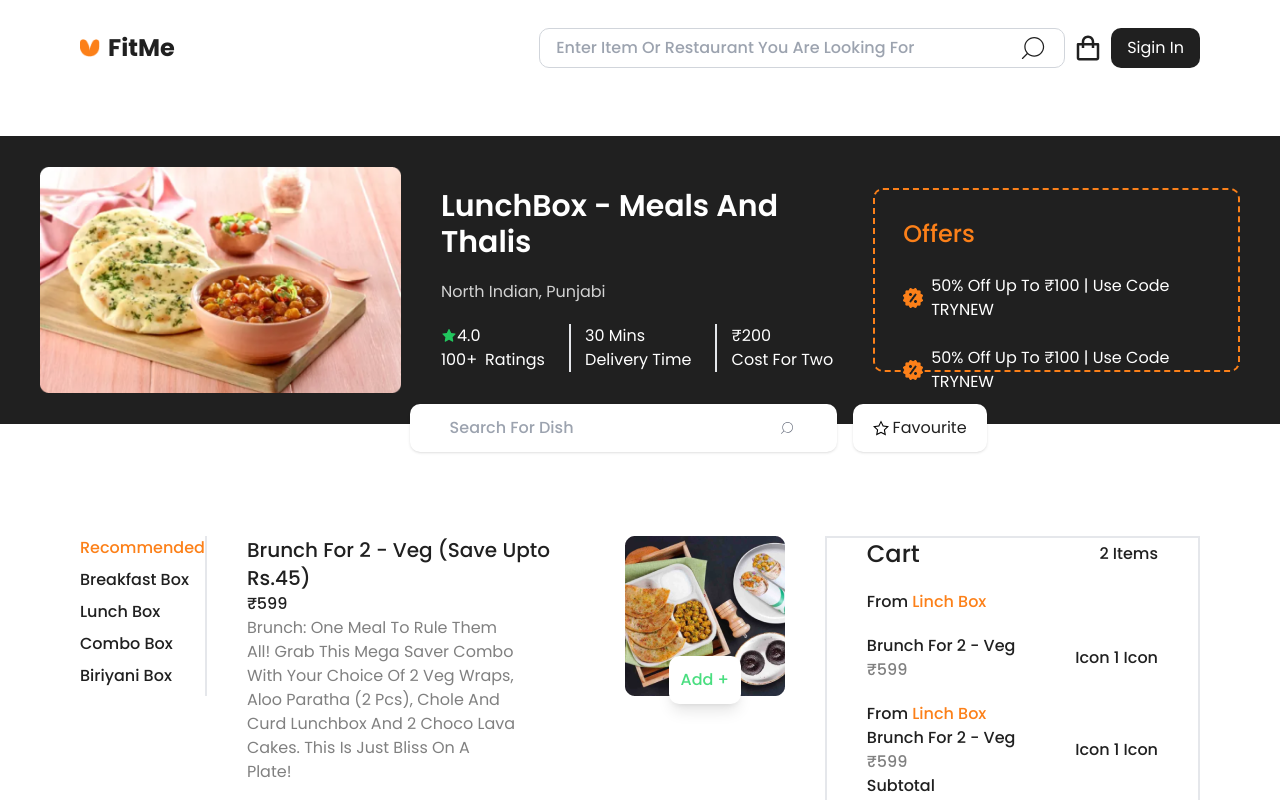
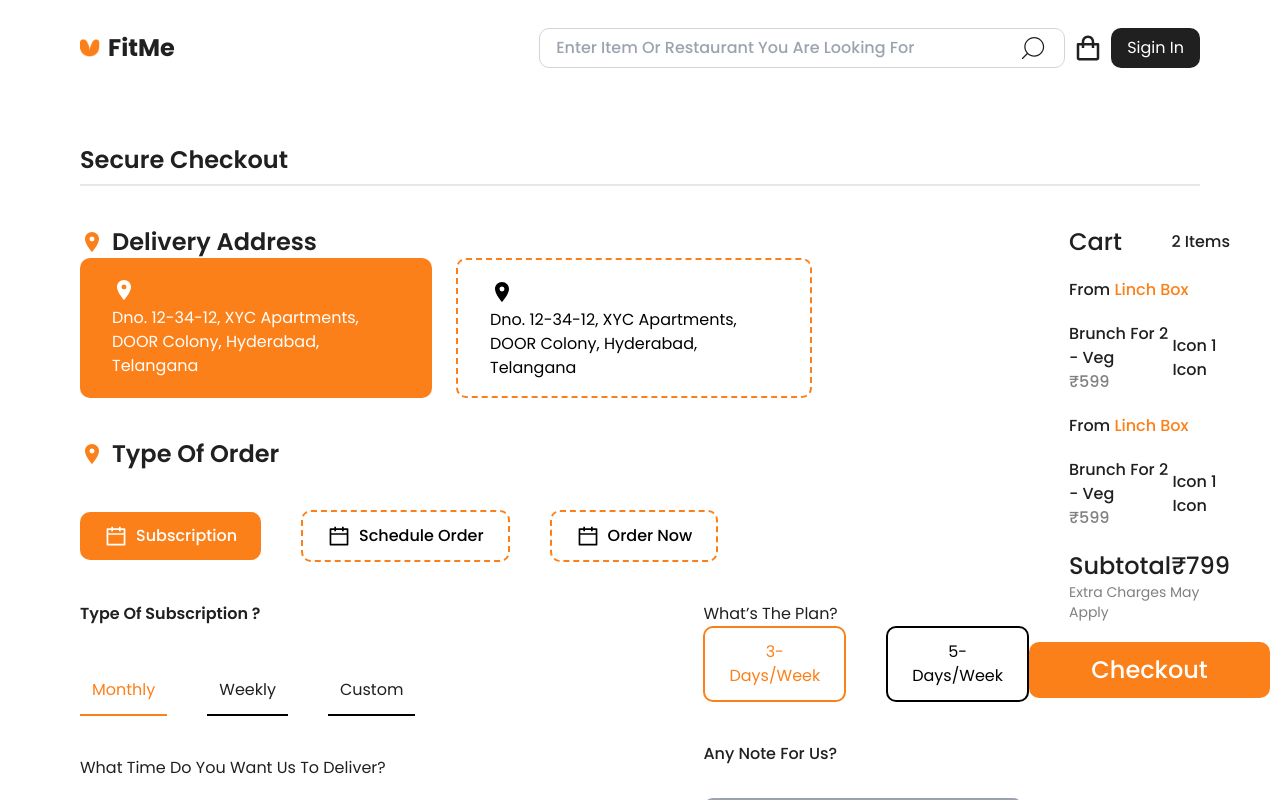
Before and after one commit to Enas-Sello/alexon-fitme, a React (Create React App) app: page /CheckOut in a window 1280 px wide. Shown: the top 800 px of the page. Built offline with nearby package versions, Linux system fonts and the light colour scheme.

Commit message:
checkout

```diff
--- a/src/App.js
+++ b/src/App.js
@@ -4,6 +4,7 @@
 import Home from './container/Home';
 import RestaurantPage from './container/RestaurantPage';
 import Footer from './components/Footer';
+import CheckOut from './container/CheckOut';
 
 function App() {
   return (
@@ -11,6 +12,7 @@
       <Navbar />
       <Routes>
         <Route path="/" element={<Home />} />
+        <Route path="/CheckOut" element={<CheckOut />} />
         <Route path="/:id" element={<RestaurantPage />} />
       </Routes>
       <Footer />
--- a/src/components/Button.jsx
+++ b/src/components/Button.jsx
@@ -1,11 +1,13 @@
 import React from 'react';
 
-const Button = ({ bgColor, color, p, mdpx, text,px,py }) => {
+const Button = ( prop  ) =>
+{
+  console.log(prop)
   return (
     <button
-      className={` bg-${bgColor} rounded-lg text-${color} px-${px} py-${py} capitalize`}
+      className={prop.class}
     >
-      {text}
+    {prop.text}
     </button>
   );
 };
--- a/src/components/Cart.jsx
+++ b/src/components/Cart.jsx
@@ -1,8 +1,9 @@
 import React from 'react';
+import Button from './Button';
 
 const Cart = () => {
   return (
-    <div className="border-2 flex-2 w-full font-medium">
+    <div className=" border-2 rounded-lg md:border-none flex-2 w-full font-medium">
       <div className="flex justify-between px-10 items-center mb-5">
         <h5 className=" text-2xl">cart</h5>
         <p className="text-base">2 items</p>
@@ -19,7 +20,7 @@
           <div>icon 1 icon</div>
         </div>
       </div>
-      <div className="flex flex-col px-10  ">
+      <div className="flex flex-col px-10 gap-5 mb-5">
         <p>
           from <span className=" text-secColor">linch box</span>
         </p>
@@ -30,13 +31,15 @@
           <div>icon 1 icon</div>
         </div>
       </div>
-
-      <div className="px-10">
+      <div className="flex justify-between items-center text-2xl px-10">
         <p>Subtotal</p>
         <p>₹799</p>
       </div>
-      <p className="px-10">Extra charges may apply</p>
-    </div>
+      <p className="text-sm font-normal text-lightGray px-10">Extra charges may apply</p>
+          <Button class={ 'bg-secColor w-full py-3 mt-5 text-white text-2xl rounded-lg'} text={ 'Checkout'} />
+
+          {/* <button className=></button> */}
+      </div>
   );
 };
 
--- a/src/components/Navbar.jsx
+++ b/src/components/Navbar.jsx
@@ -2,7 +2,7 @@
 import logo from '../assets/logo.png';
 import { CiSearch } from 'react-icons/ci';
 import { BiShoppingBag } from 'react-icons/bi';
-
+import Button from './Button'
 import { Link } from 'react-router-dom';
 const Navbar = () => {
   return (
@@ -23,9 +23,15 @@
           <CiSearch className="font-bold text-3xl text-gray-400 rotate-90" />
         </div>
         <BiShoppingBag className="font-bold text-3xl " />
-        <button className=" bg-mainColor rounded-lg text-white md:px-4 px-2 py-2 capitalize">
+        <Button
+          class={
+            ' bg-mainColor rounded-lg text-white md:px-4 px-2 py-2 capitalize'
+          }
+          text={'Sigin in'}
+        />
+        {/* <button className=>
           sigin in
-        </button>
+        </button> */}
       </div>
     </div>
   );
--- /dev/null
+++ b/src/container/CheckOut.jsx
@@ -0,0 +1,112 @@
+import React from 'react';
+import Cart from '../components/Cart';
+import { MdPlace } from 'react-icons/md';
+import { AiOutlineCalendar } from 'react-icons/ai';
+import Button from '../components/Button';
+const CheckOut = () => {
+  return (
+    <div className="w-full h-screen section__padding ">
+      <h2 className="font-semibold text-2xl w-full border-b-2 pb-2 mb-10">
+        Secure Checkout
+      </h2>
+      <div className="w-full h-full flex flex-col md:flex-row justify-between ">
+        <div className="flex-1 mb-2">
+          {/* adress */}
+          <div className="flex flex-col">
+            <div className=" font-semibold text-2xl flex items-center gap-2">
+              <MdPlace className="fill-secColor w-6 h-8" />
+              <h3>Delivery address</h3>
+            </div>
+            <div className="flex flex-col md:flex-row gap-6">
+              <div className="flex flex-col bg-secColor py-4 px-8 rounded-lg">
+                <MdPlace className="fill-white w-6 h-8" />
+                <p className="text-white w-72">
+                  Dno. 12-34-12, XYC Apartments, DOOR Colony, Hyderabad,
+                  Telangana
+                </p>
+              </div>
+              <div className="flex flex-col border-2 border-dashed border-secColor py-4 px-8 rounded-lg">
+                <MdPlace className="fill-black w-6 h-8" />
+                <p className="text-black w-72">
+                  Dno. 12-34-12, XYC Apartments, DOOR Colony, Hyderabad,
+                  Telangana
+                </p>
+              </div>
+            </div>
+          </div>
+          {/* order */}
+          <div className="mt-10">
+            <div className=" font-semibold text-2xl flex items-center gap-2 mb-10">
+              <MdPlace className="fill-secColor w-6 h-8" />
+              <h3>Type of Order</h3>
+            </div>
+            <div className="flex items-center gap-10">
+              <div className="flex items-center bg-secColor py-3 px-6 rounded-lg gap-2">
+                <AiOutlineCalendar className="fill-white w-6 h-6" />
+                <p className="text-white font-medium ">Subscription</p>
+              </div>
+              <div className="flex items-center  border-2 border-dashed border-secColor py-3 px-6 rounded-lg gap-2">
+                <AiOutlineCalendar className="fill-black w-6 h-6" />
+                <p className="text-black font-medium ">Schedule Order</p>
+              </div>
+              <div className="flex items-center  border-2 border-dashed border-secColor py-3 px-6 rounded-lg gap-2">
+                <AiOutlineCalendar className="fill-black w-6 h-6" />
+                <p className="text-black font-medium ">Order Now</p>
+              </div>
+            </div>
+          </div>
+          {/* subscription */}
+          <div className="mt-10 flex gap-72">
+            <div>
+              {' '}
+              <div className=" font-semibold text-base mb-10">
+                <h3>Type of subscription ?</h3>
+              </div>
+              <div className="flex gap-10 ">
+                <h5 className="border-b-2 p-3 border-secColor text-secColor">
+                  Monthly
+                </h5>
+                <h5 className="border-b-2 p-3 border-black">Weekly</h5>
+                <h5 className="border-b-2 p-3 border-black">Custom</h5>
+              </div>
+              {/* deliver */}
+              <div className="mt-10">
+                <h5>What time do you want us to deliver?</h5>
+              </div>
+            </div>
+            <div>
+              {/* plan */}
+              <div className="flex flex-col">
+                <h5>What’s the plan?</h5>
+                <div className="flex gap-10">
+                  <Button
+                    class={
+                      'text-secColor py-3 px-6 rounded-lg border-2 border-secColor'
+                    }
+                    text={'3-Days/Week'}
+                  />
+                  <Button
+                    class={
+                      'text-black py-3 px-6 rounded-lg border-2 border-black'
+                    }
+                    text={'5-Days/Week'}
+                  />
+                </div>
+              </div>
+              {/* form */}
+              <div className="mt-10 font-medium">
+                <h3>Any Note for us?</h3>
+                <input type="text" placeholder="Type you note here" className=' w-80 h-28 p-2 border-2 border-gray-400 rounded-lg mt-8'/>
+              </div>
+            </div>
+          </div>
+        </div>
+        <div className="">
+          <Cart />
+        </div>
+      </div>
+    </div>
+  );
+};
+
+export default CheckOut;
--- a/src/container/RestaurantPage.jsx
+++ b/src/container/RestaurantPage.jsx
@@ -10,7 +10,7 @@
 import Cart from '../components/Cart';
 const RestaurantPage = () => {
   return (
-    <div className=" w-full h-screen flex flex-col mt-10 ">
+    <div className=" w-full h-full flex flex-col mt-10 ">
       <div className="bg-mainColor h-72  flex items-center justify-start gap-10 p-10">
         <div>
           <img
@@ -64,7 +64,7 @@
         </div>
       </div>
       {/* Recommended */}
-      <div className="text-black relative h-full">
+      <div className="text-black relative h-full border-2">
         <div className=" absolute -top-5 left-[32%] ">
           <div className="flex gap-4">
             <div className="flex justify-between gap-3  shadow items-center  rounded-lg px-10 py-3 bg-white">
@@ -81,9 +81,9 @@
             </button>
           </div>
         </div>
-        <div className="section__padding section__margin flex justify-between w-full">
-          <div className="">
-            <div className="flex flex-col border-r-2 ">
+        <div className=" section__padding section__margin flex flex-col md:flex-row justify-between w-full">
+          <div className="border-2 rounded-lg md:border-none mb-2 flex-2">
+            <div className="flex flex-col">
               <Link
                 to={''}
                 className="active:text-secColor text-secColor text-base font-medium mb-2"
@@ -103,8 +103,9 @@
                 Biriyani Box
               </Link>
             </div>
+            <div className=' absolute top-28 left-56 after:content-[""] bg-gray-400 w-[.2px] h-[480px] '></div>
           </div>
-          <div className="flex-2 ">
+          <div className="  border-2 rounded-lg md:border-none mb-2 flex-3 ">
             <div className="flex items-start justify-between gap-5 mx-10">
               <div className="flex-1">
                 <h4 className=" font-medium text-xl">
@@ -120,9 +121,15 @@
               </div>
               <div className="flex flex-col justify-center items-center">
                 <img src={restaurantpage} alt="" />
-                <button className="text-green-400 shadow-lg p-3 rounded-lg -mt-10 bg-white font-medium text-base">
+                <Button
+                  class={
+                    'text-green-400 shadow-lg p-3 rounded-lg -mt-8 bg-white font-medium text-base'
+                  }
+                  text={'Add +'}
+                />
+                {/* <button className="text-green-400 shadow-lg p-3 rounded-lg -mt-10 bg-white font-medium text-base">
                   Add +
-                </button>
+                </button> */}
               </div>
             </div>
           </div>
```
